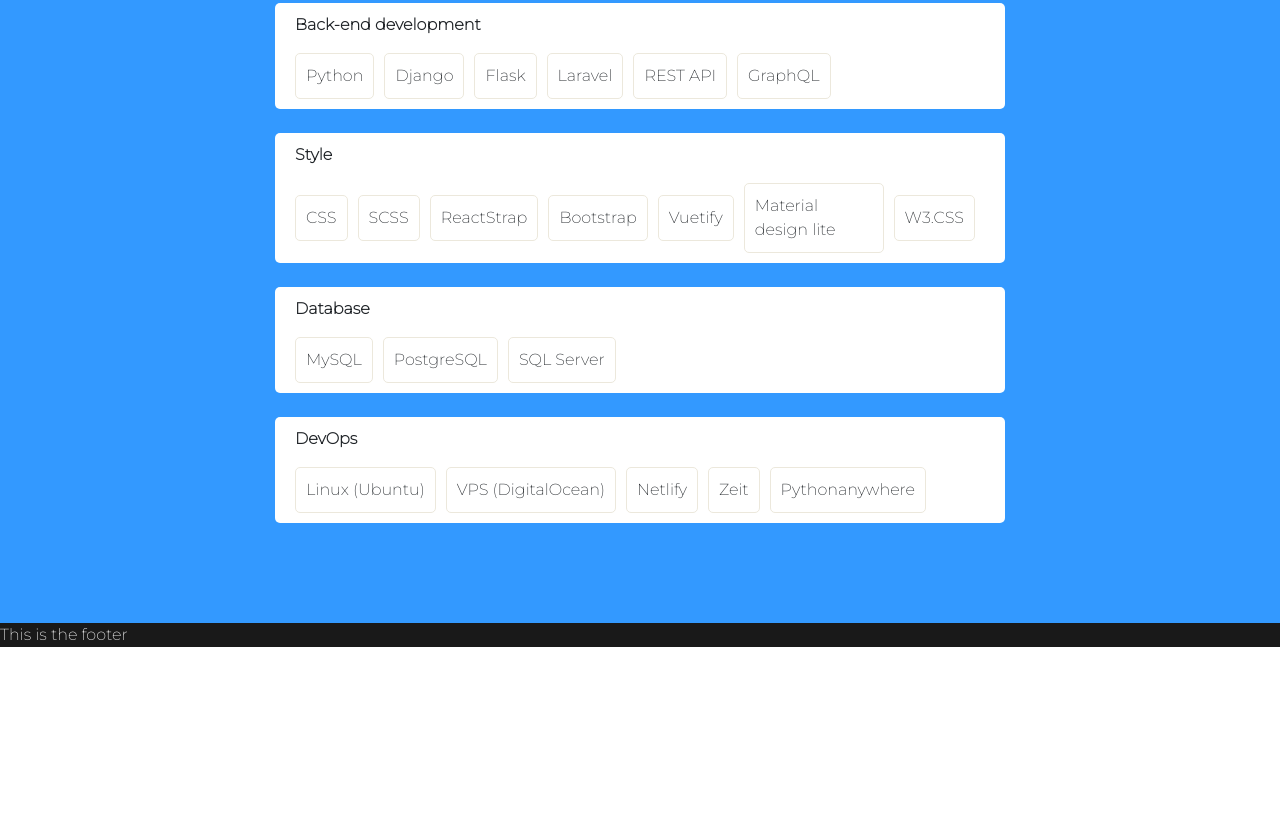
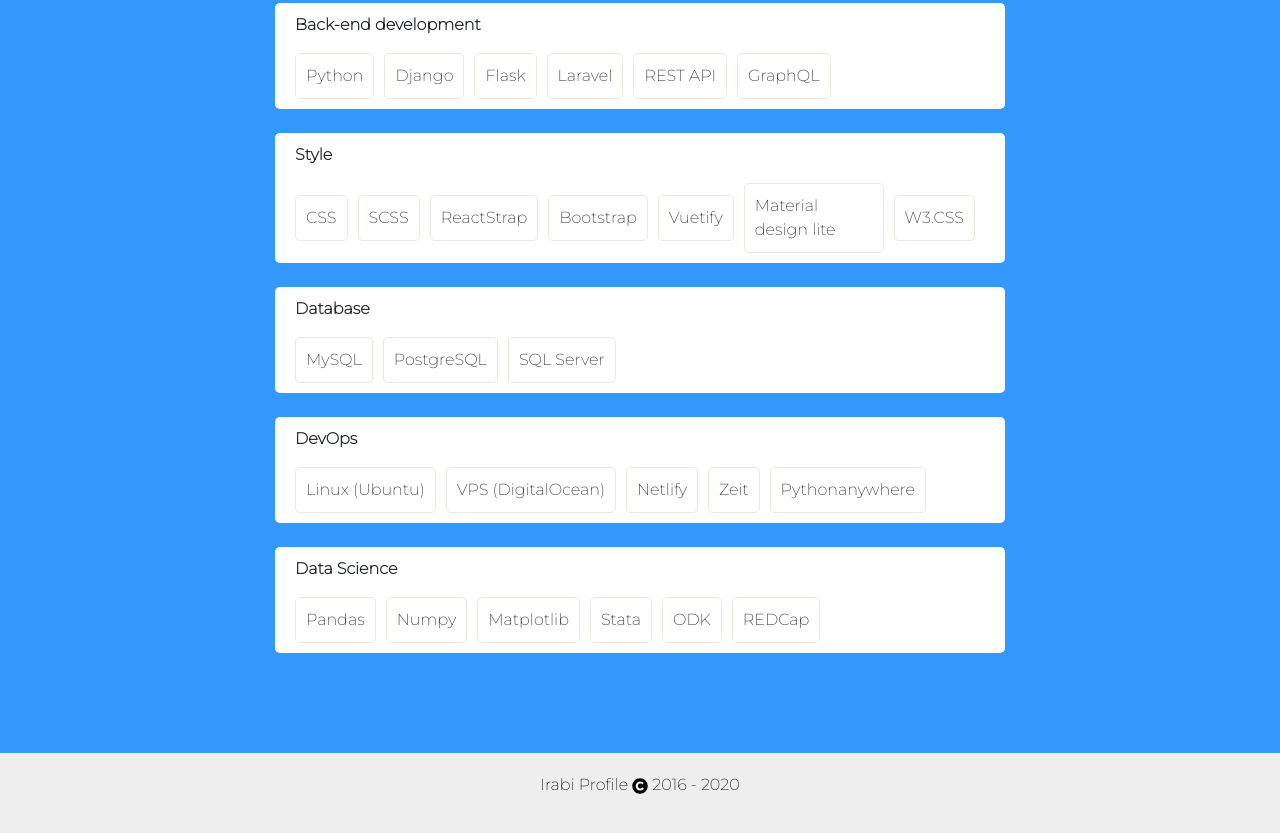
Before and after one commit to irabi01/portfolio, a Gatsby site: page / in a window 1280 px wide. Shown: the part 1328-2161 px from the top of the page. Before the commit the page ends 1991 px from the top, so only its background shows below. Built offline with nearby package versions, Linux system fonts and the light colour scheme; Gatsby itself is replaced by a stand-in of ours.

Commit message:
update footer component

```diff
--- a/src/components/footer.js
+++ b/src/components/footer.js
@@ -1,9 +1,18 @@
 import React from 'react'
+import { FaCopyright } from 'react-icons/fa'
 
 const FooterComponent = () => {
     return (
-        <div style={{backgroundColor: '#191919', color: '#fff'}}>
-            <p>This is the footer</p>
+        <div className="footer_component">
+            <div className="container">
+                <div className="row">
+                    <div className="col-md-12">
+                        <div className="content">
+                            <p>Irabi Profile <FaCopyright/> 2016 - {(new Date().getFullYear())}</p>
+                        </div>
+                    </div>
+                </div>
+            </div>
         </div>
     )
 }
--- a/src/components/layout.css
+++ b/src/components/layout.css
@@ -97,3 +97,13 @@ body{
   margin-right: 10px;
   font-weight: 400;
 }
+
+
+/* footer_component */
+.footer_component{
+  background-color: #eee;
+  color: var(--mainBlack);
+  text-align: var(--centerAlign);
+  font-size: 16px;
+  padding: 20px 0px;
+}
--- a/src/components/skillsComponent.js
+++ b/src/components/skillsComponent.js
@@ -80,6 +80,22 @@ const SkillsComponent = () =>{
                         </div>
                     </div>
                 </div>
+                <br/>
+                <div className="row">
+                    <div className="col-md-8 offset-md-2">
+                        <div className="content">
+                            <p>Data Science</p>
+                            <div className="front_end_language">
+                                <span>Pandas</span>
+                                <span>Numpy</span>
+                                <span>Matplotlib</span>
+                                <span>Stata</span>
+                                <span>ODK</span>
+                                <span>REDCap</span>
+                            </div>
+                        </div>
+                    </div>
+                </div>
             </div>
         </div>
     )
```
